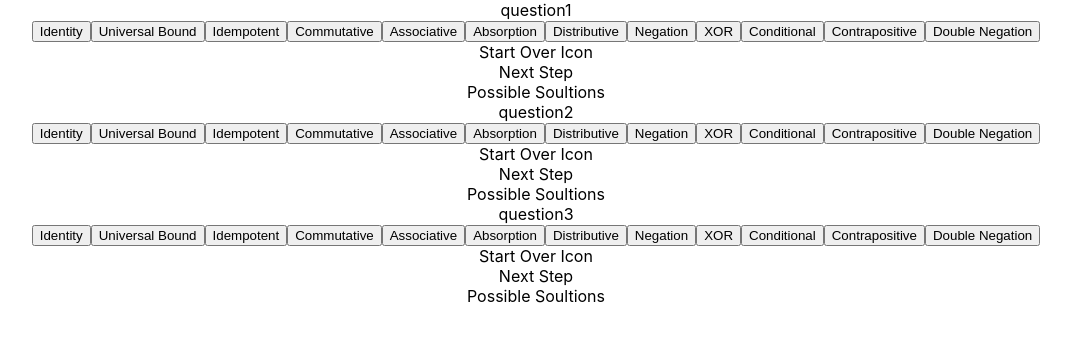
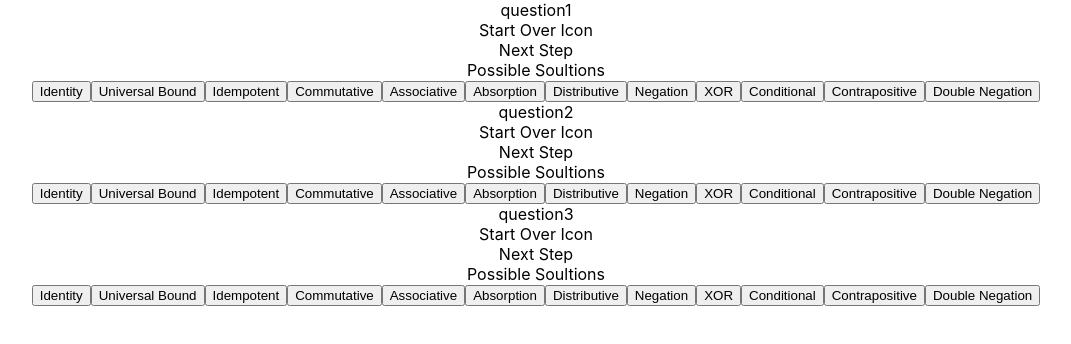
Before and after one commit to ashwri/Prop-Logic, a React (Create React App) app: page / in a window 1280 px wide. Shown: the top 344 px of the page, without its empty margins (104-1175 px from the left). Built offline with nearby package versions, Linux system fonts and the light colour scheme.

Commit message:
Refactored Question component

```diff
--- a/src/Question/Question.js
+++ b/src/Question/Question.js
@@ -13,6 +13,22 @@ class Question extends Component {
         text: this.props.text
     }
 
+    lines = [this.props.text];
+
+    updateLines = (i) => {
+        this.lines = [...this.lines, this.state.nextSteps[i].line];
+    }
+
+    updateState = (i) => {
+        this.setState((prevState, props) => {
+            return {
+                nextSteps: prevState.nextSteps[i].nextPossibleSteps,
+                text: prevState.nextSteps[i].line
+            };
+
+        });
+    }
+
     ruleSelectionHandler = (id, event) => {
         let found = false;
 
@@ -20,17 +36,11 @@ class Question extends Component {
             return;
         }
 
-        for (var i = 0; i < this.state.nextSteps.length; i++) {
+        for (let i = 0; i < this.state.nextSteps.length; i++) {
             if (this.state.nextSteps[i].rulesToGetThere.includes(id)) {
                 found = true;
-                this.lines = [...this.lines, this.state.nextSteps[i].line];
-                this.setState((prevState, props) => {
-                    return {
-                        nextSteps: prevState.nextSteps[i].nextPossibleSteps,
-                        text: prevState.nextSteps[i].line
-                    };
-
-                });
+                this.updateLines(i);
+                this.updateState(i);
                 break;
             }
         }
@@ -39,6 +49,7 @@ class Question extends Component {
             console.log("Uh-oh! Wrong choice");
         }
     }
+
 
     createLine = (lineText) => {
         return <Line text={lineText} key={this.props.id + lineText} />
@@ -49,15 +60,18 @@ class Question extends Component {
         return lines.map(this.createLine);
     }
 
-    lines = [this.props.text];
+
     render() {
         return (
             <div>
-                {this.createLines(this.lines)}
+                <div>
+                    {this.createLines(this.lines)}
+                    <div> Start Over Icon </div>
+                    <div> Next Step </div>
+                    <div> Possible Soultions </div>
+                </div>
                 <Options choiceSelection={this.ruleSelectionHandler} />
-                <div> Start Over Icon </div>
-                <div> Next Step </div>
-                <div> Possible Soultions </div>
+
             </div>
         )
     }
```
